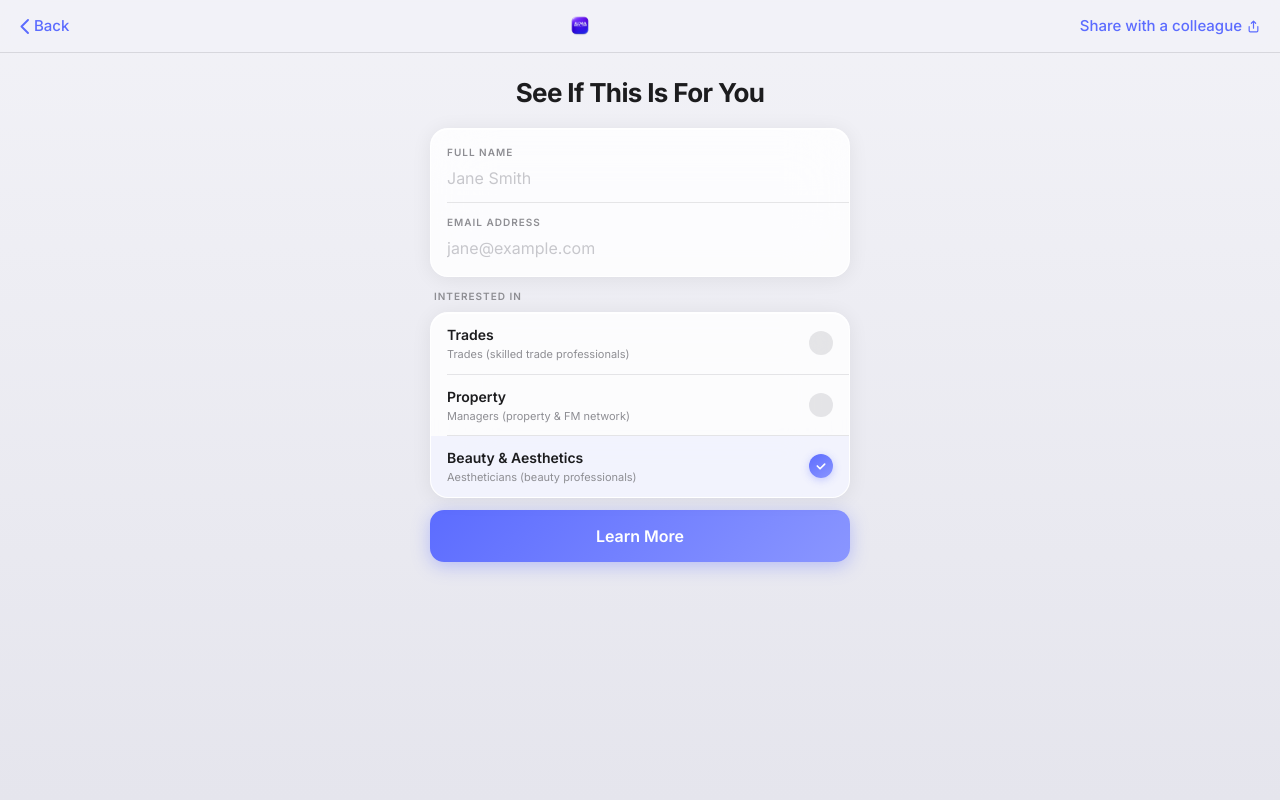
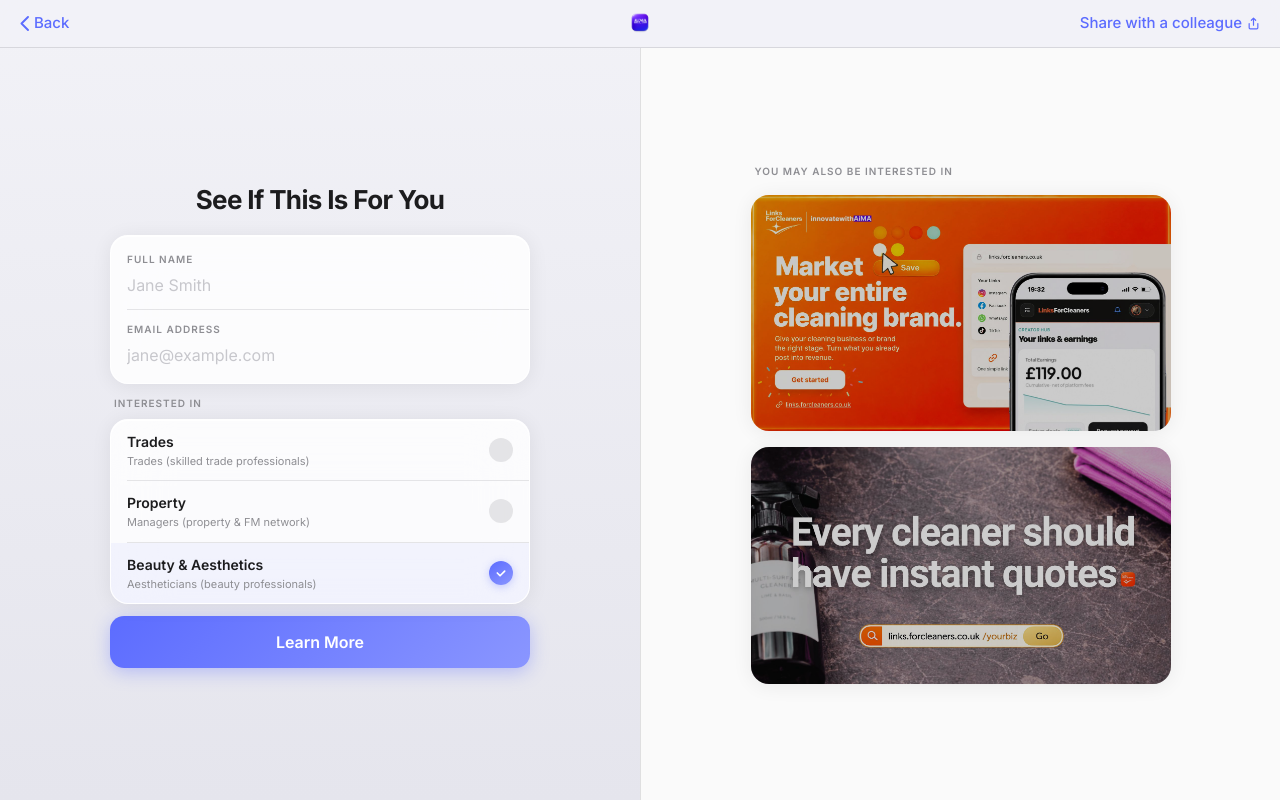
Before and after one commit to 1nn4a/iwa, a React (Vite) app: page /product-beauty-form in a window 1280 px wide. Built offline with nearby package versions, Linux system fonts and the light colour scheme.

Commit message:
product page pt6

```diff
--- a/src/pages/ProductFormPage.tsx
+++ b/src/pages/ProductFormPage.tsx
@@ -1,7 +1,11 @@
+//ProductFormPage.tsx
+
 import { useState } from 'react'
 import { motion, AnimatePresence } from 'framer-motion'
 import { Helmet } from 'react-helmet-async'
 import logo from '../assets/aima.png'
+import marketingCard1 from '../assets/lfc01062602xiwa.jpg'
+import marketingCard2 from '../assets/lfc01062603xiwa.jpg'
 
 
 export type ProductId = 'trades' | 'beauty' | 'property'
@@ -22,6 +26,8 @@ const META: Record<ProductId, { title: string }> = {
   property: { title: 'Property'  },
   beauty:   { title: 'Aestheticians' },
 }
+
+const MARKETING_URL = 'https://links.forcleaners.co.uk'
 
 const RATE_KEY = 'iwa_submit_ts'
 const RATE_MS  = 60_000
@@ -82,6 +88,61 @@ function GlassCard({ children, className = '' }: { children: React.ReactNode; cl
 
 function Divider() {
   return <div aria-hidden="true" style={{ height: 1, background: 'rgba(60,60,67,0.12)', marginLeft: 16 }} />
+}
+
+
+function MarketingCards() {
+  const cards = [marketingCard1, marketingCard2]
+
+  return (
+    <div className="w-full max-w-[420px] flex flex-col gap-4">
+      <p
+        className="text-[10px] font-semibold tracking-[0.1em] uppercase px-1"
+        style={{ color: '#8e8e93' }}
+      >
+        You may also be interested in
+      </p>
+
+      {cards.map((src, i) => (
+        <a
+          key={i}
+          href={MARKETING_URL}
+          target="_blank"
+          rel="noopener noreferrer"
+          className="block relative rounded-[18px] overflow-hidden w-full"
+          style={{
+            aspectRatio: '1672 / 941',
+            boxShadow:   '0 2px 20px rgba(0,0,0,0.07)',
+          }}
+          aria-label="Visit LinksForCleaners"
+        >
+          <img
+            src={src}
+            alt="LinksForCleaners"
+            className="w-full h-full object-cover"
+            width={1672}
+            height={941}
+            loading="lazy"
+          />
+          <div className="absolute inset-0" style={{ background: 'rgba(0,0,0,0.2)' }} />
+        </a>
+      ))}
+    </div>
+  )
+}
+
+function MarketingPanel() {
+  return (
+    <div
+      className="hidden lg:flex lg:w-1/2 flex-shrink-0 flex-col items-center justify-center relative px-8"
+      style={{
+        background:  '#FAFAFA',
+        borderLeft:  '1px solid rgba(60,60,67,0.14)',
+      }}
+    >
+      <MarketingCards />
+    </div>
+  )
 }
 
 
@@ -170,7 +231,7 @@ export default function ProductFormPage({ product }: Props) {
         style={{ background: 'linear-gradient(180deg, #f2f2f7 0%, #e5e5ed 100%)' }}
       >
          <div
-          className="flex-shrink-0 flex items-center justify-between px-5 py-3"
+          className="flex-shrink-0 flex items-center justify-between px-5 py-3 relative"
           style={{
             background:           'rgba(242,242,247,0.88)',
             backdropFilter:       'blur(20px) saturate(1.6)',
@@ -190,7 +251,12 @@ export default function ProductFormPage({ product }: Props) {
             Back
           </a>
 
-           <img src={logo} alt="Innovate With Aima" className="h-7 w-auto" />
+           <img
+            src={logo}
+            alt="Innovate With Aima"
+            className="h-7 w-auto absolute left-1/2"
+            style={{ transform: 'translateX(-50%)' }}
+          />
 
           <button
   type="button"
@@ -206,8 +272,9 @@ export default function ProductFormPage({ product }: Props) {
           </button>
         </div>
 
-<div className="flex-1 overflow-y-auto" style={{ overscrollBehaviorY: 'contain' }}>
-          <div className="flex flex-col items-center px-4 pt-5 pb-6">
+        <div className="flex-1 flex overflow-hidden">
+          <div className="flex-1 lg:w-1/2 lg:flex-none overflow-y-auto" style={{ overscrollBehaviorY: 'contain' }}>
+            <div className="flex flex-col items-center px-4 pt-5 pb-6 lg:min-h-full lg:justify-center lg:pt-6">
               <div className="w-full max-w-[420px] flex flex-col gap-3">
 
                  <motion.div
@@ -420,7 +487,9 @@ export default function ProductFormPage({ product }: Props) {
   {phase === 'loading' ? 'Submitting…' : phase === 'error' ? 'Try Again' : 'Learn More'}
                       </motion.button>
 
-
+                      <div className="lg:hidden pt-8 flex justify-center">
+                        <MarketingCards />
+                      </div>
                     </motion.div>
                   )}
                 </AnimatePresence>
@@ -428,6 +497,9 @@ export default function ProductFormPage({ product }: Props) {
               </div>
             </div>
           </div>
+
+          <MarketingPanel />
+        </div>
       </div>
     </>
   )
```
Also changed, not shown: src/assets/lfc01062602xiwa.jpg (added), src/assets/lfc01062603xiwa.jpg (added). Lines whose indentation alone changed are shown as unchanged.
